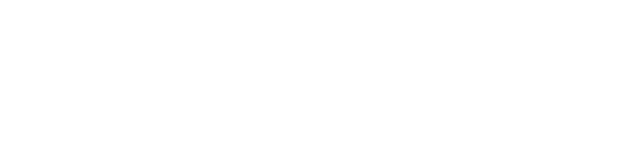
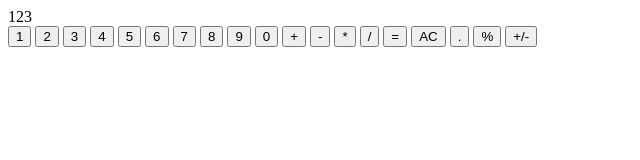
Before and after one commit to Pablo-Arranz/Project-Calculator, a plain HTML site: page index.html in a window 1280 px wide. Shown: the whole page, without its empty margins (0-640 px from the left). Drawn offline with Linux system fonts and the light colour scheme.

Commit message:
Add buttons to HTML

```diff
--- a/calculator.js
+++ b/calculator.js
@@ -13,3 +13,15 @@ function mult(a, b) {
 function div(a, b) {
     return a / b;
 }
+
+function operate(operator, a, b) {
+    if (operator === '+') {
+        return add(a,b);
+    } else if (operator === '-') {
+        return sub(a,b);
+    } else if (operator === '*') {
+        return mult(a,b);
+    } if (operator === '/') {
+        return div(a,b);
+    }
+}
--- a/index.html
+++ b/index.html
@@ -7,6 +7,27 @@
     <title>Calculator</title>
 </head>
 <body>
+    <div id="display">123</div>
+    <button id="1">1</button>
+    <button id="2">2</button>
+    <button id="3">3</button>
+    <button id="4">4</button>
+    <button id="5">5</button>
+    <button id="6">6</button>
+    <button id="7">7</button>
+    <button id="8">8</button>
+    <button id="9">9</button>
+    <button id="0">0</button>
+    <button id="add">+</button>
+    <button id="subract">-</button>
+    <button id="multiply">*</button>
+    <button id="divide">/</button>
+    <button id="equal">=</button>
+    <button id="clear">AC</button>
+    <button id="point">.</button>
+    <button id="percent">%</button>
+    <button id="negative">+/-</button>
+
     <script src="calculator.js";></script>
 </body>
 </html>
```
